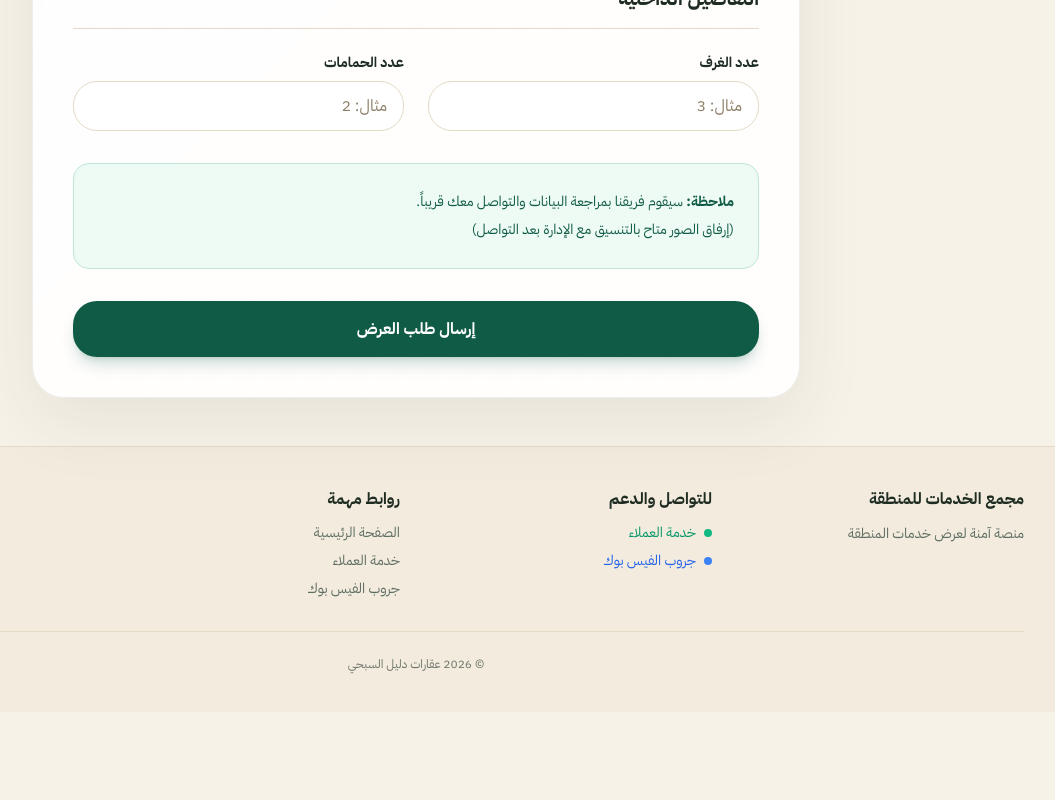
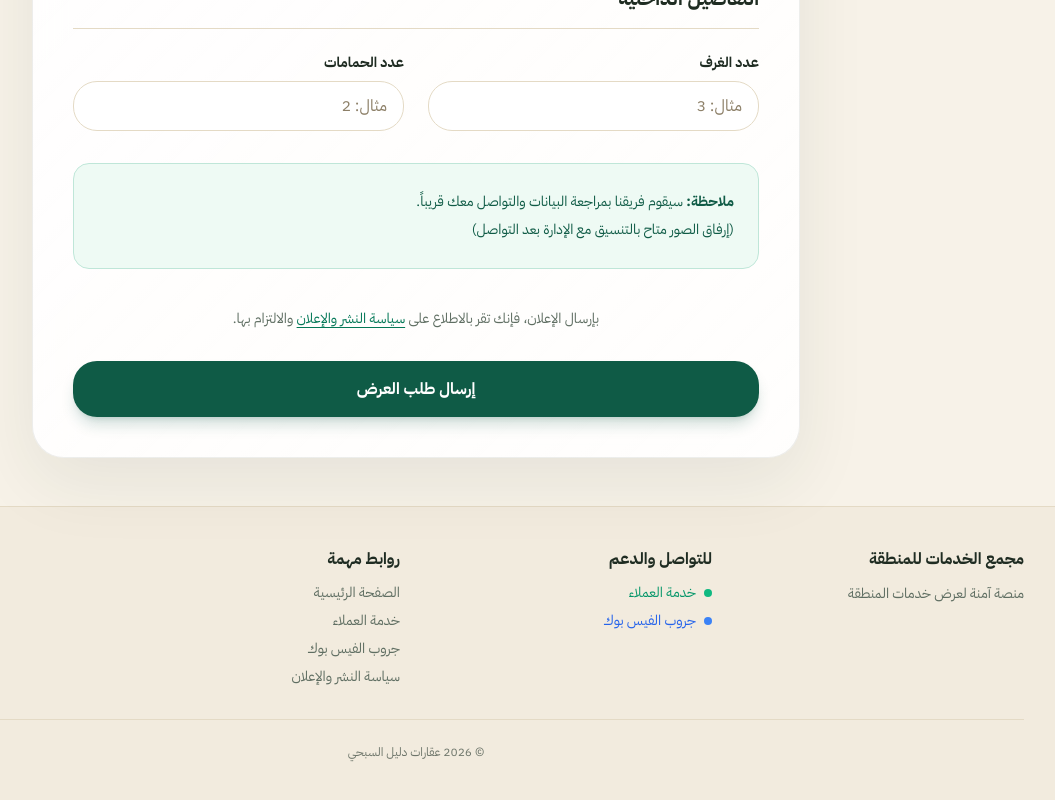
Before and after one commit to mohabx116-creator/dalilsubhi-realestate-web, a React (Vite) app: page /sell in a window 1280 px wide. Shown: the part 1031-1831 px from the top of the page, without its empty margins (224-1279 px from the left). Before the commit the page ends 1743 px from the top, so only its background shows below. Built offline with nearby package versions, Linux system fonts and the light colour scheme; no server answers.

Commit message:
feat(realestate): add publishing policy link and consent notice

```diff
--- a/src/components/layout/PublicRealEstateShell.tsx
+++ b/src/components/layout/PublicRealEstateShell.tsx
@@ -104,6 +104,14 @@ export function PublicRealEstateShell() {
                     جروب الفيس بوك
                   </a>
                 </li>
+                <li>
+                  <a
+                    href="https://dalilsubhi.com/publishing-policy"
+                    className="transition-colors hover:text-emerald-700"
+                  >
+                    سياسة النشر والإعلان
+                  </a>
+                </li>
               </ul>
             </div>
 
--- a/src/pages/real-estate/SellPage.tsx
+++ b/src/pages/real-estate/SellPage.tsx
@@ -236,6 +236,10 @@ export function SellPage() {
             </p>
           </div>
 
+          <p className="text-sm text-[#5f6e62] text-center pt-2">
+            بإرسال الإعلان، فإنك تقر بالاطلاع على <a href="https://dalilsubhi.com/publishing-policy" target="_blank" rel="noopener noreferrer" className="text-emerald-700 underline underline-offset-4 hover:text-emerald-800 transition">سياسة النشر والإعلان</a> والالتزام بها.
+          </p>
+
           <button
             type="submit"
             disabled={loading}
```
